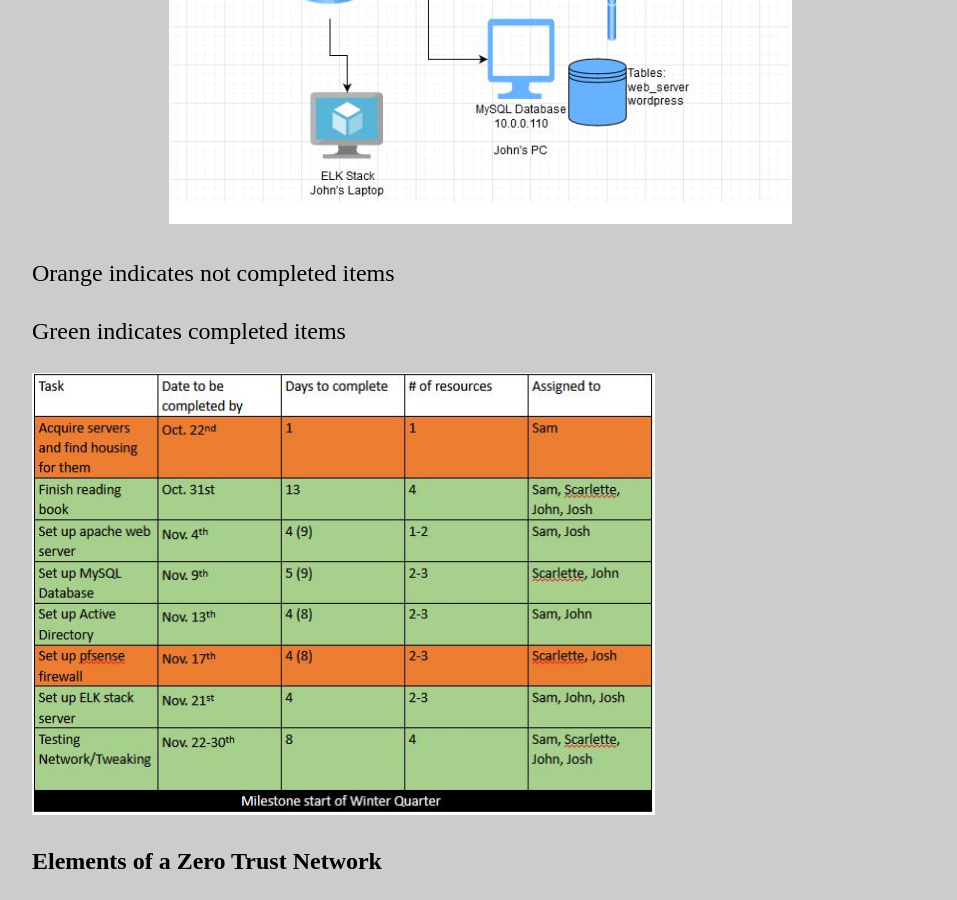
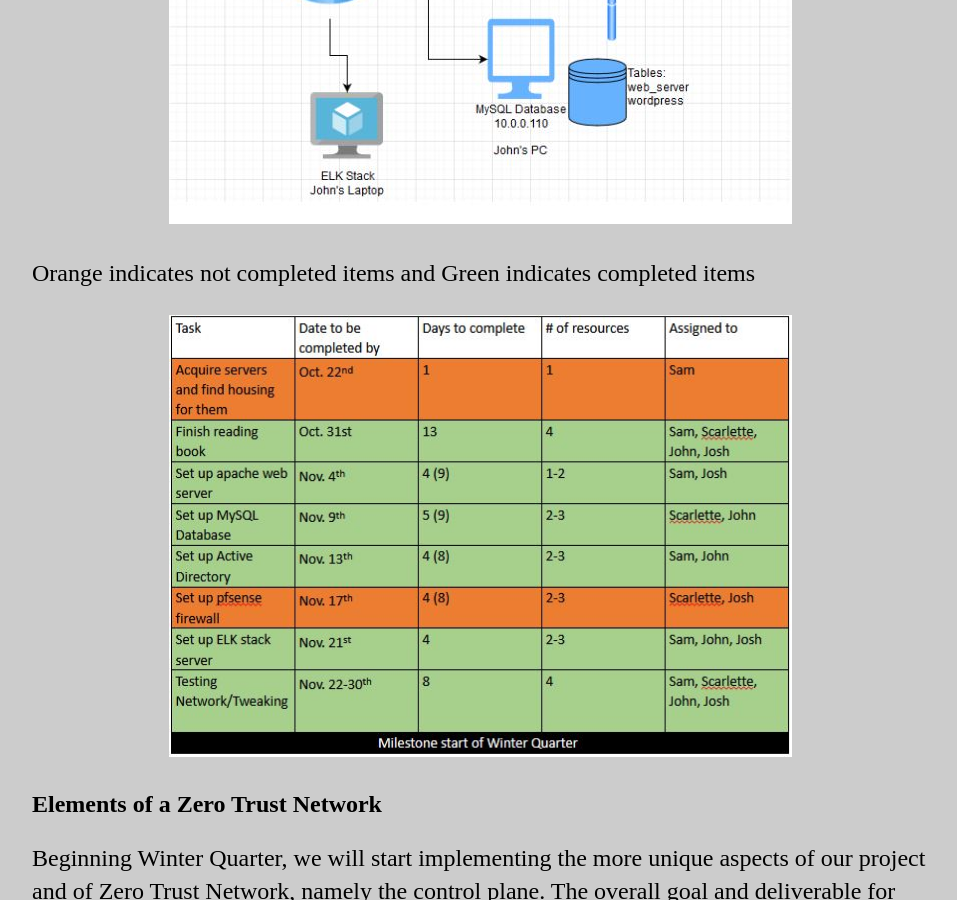
Before and after one commit to WWUZeroTrust/WWUZeroTrust.github.io, a Jekyll site: the page built from _posts/2019-12-6-Zero-Trust-Introduction.md, in a window 1280 px wide and 900 px high, scrolled down 3839 px. Shown: the whole window, without its empty margins (160-1117 px from the left). Built offline with Jekyll 4.4.1, drawn with Linux system fonts in a browser that asks for light colours.

Commit message:
Update 2019-12-6-Zero-Trust-Introduction.md

```diff
--- a/_posts/2019-12-6-Zero-Trust-Introduction.md
+++ b/_posts/2019-12-6-Zero-Trust-Introduction.md
@@ -18,9 +18,13 @@
 
 The deliverables for this quarter were going to be a full working network using hardware we owned, specifically two physical servers, connected to the computer science department network.  We met with Dan Van Pelt, the senior system administrator for the CS department network, on October 25th, 2019 where he told us they could not host our physical servers. Dan informed us that they would give us virtual servers and allow us to access them at the start of Winter Quarter. This significantly delayed our timeline, by our estimate it pushed us back for the whole quarter. Additionally, we lost some element of control of our project by outsourcing physical management of the machines to the CS department. Below is the topology and timeline of our initial plan for the quarter:
 
+<p align="center">
 <img src="/image/fall responsibilites.JPG" alt="hi" class="inline" height="450" width="634"/>
+</p>
 
+<p align="center">
 <img src="/image/ZTN Topology.jpg" alt="hi" class="inline" height="450" width="634"/>
+</p>
 
 ## Revised plan
 
@@ -30,11 +34,11 @@
 <img src="/image/revisedtopology.JPG" alt="hi" class="inline" height="442" width="623"/>
 </p>
 
-Orange indicates not completed items
+Orange indicates not completed items and Green indicates completed items
 
-Green indicates completed items
-
+<p align="center">
 <img src="/image/revisedfallplan.JPG" alt="hi" class="inline" height="442" width="623"/>
+</p>
 
 ## Elements of a Zero Trust Network
 
```
